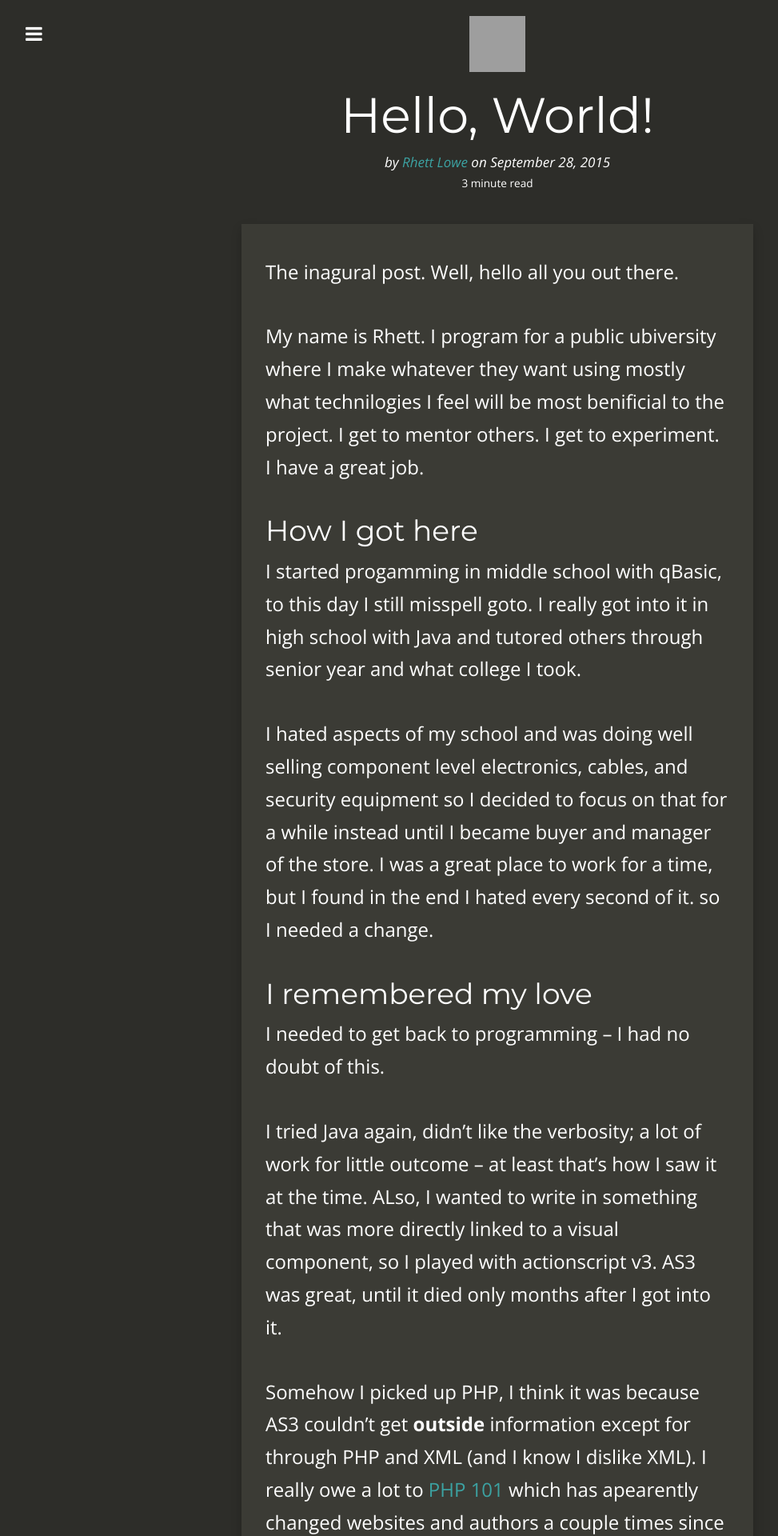
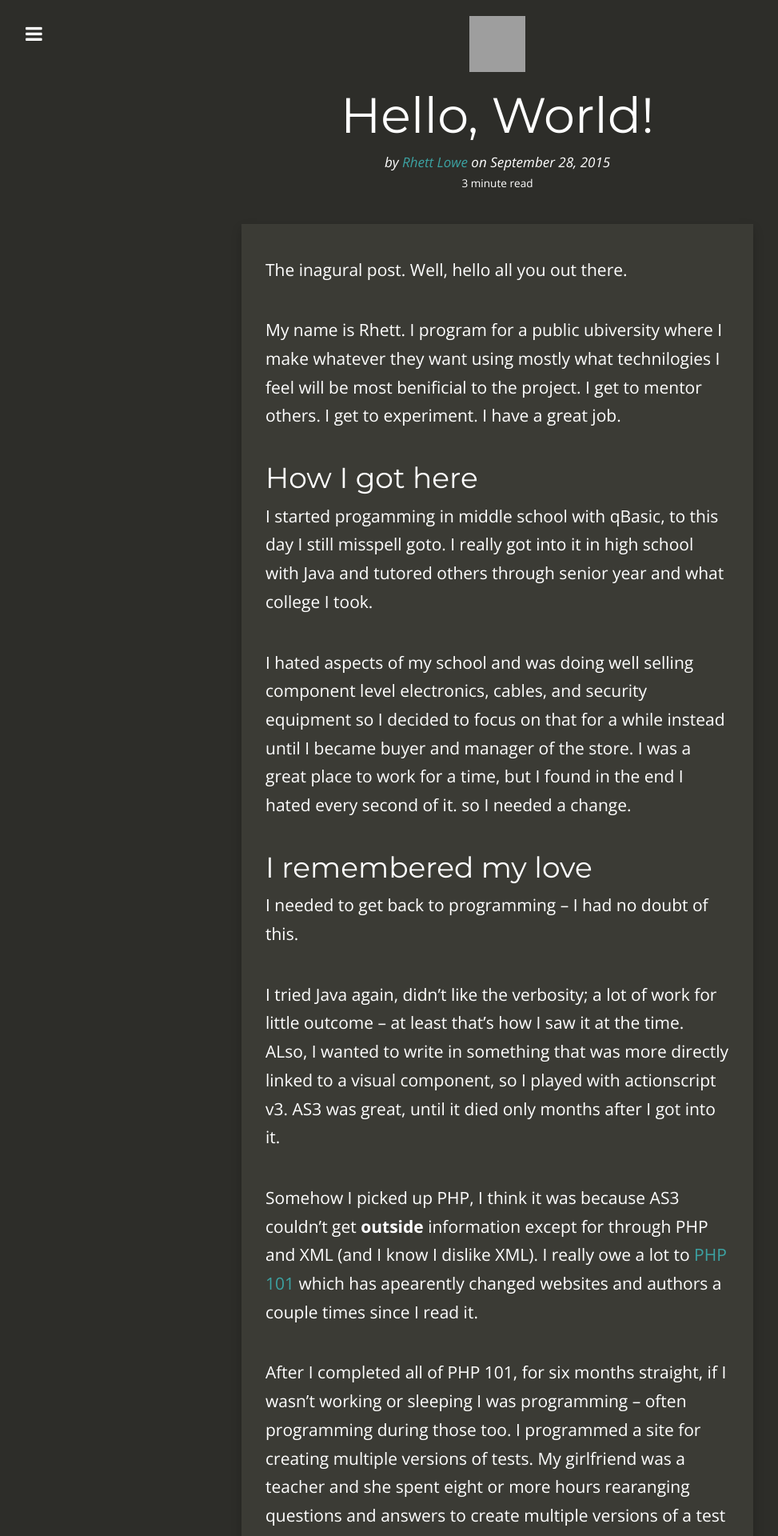
Before and after one commit to rhettl/rhettl.github.io, a Jekyll site: the page built from _posts/2015-09-28-hello-world.md, in a window 1280 px wide. Shown: the top 1920 px of the page at 80% size, without its empty margins (18-991 px from the left). Built offline with Jekyll 4.4.1, drawn with Linux system fonts in a browser that asks for light colours; nearby versions of some CDN libraries; Markdown is read by kramdown in place of the engine named in the settings; comment, search, counter and statistics services are not loaded; grey boxes are pictures that could not be loaded.

Commit message:
change post p font size

```diff
--- a/css/style.scss
+++ b/css/style.scss
@@ -543,7 +543,7 @@ ul {
 			padding-bottom: 10px;
 
 			@media (min-width: $screen-sm-min) {
-				font-size: 24px;
+				font-size: 21px;
 				padding-left: 30px;
 				padding-right: 30px;
 				padding-top: 40px;
```
